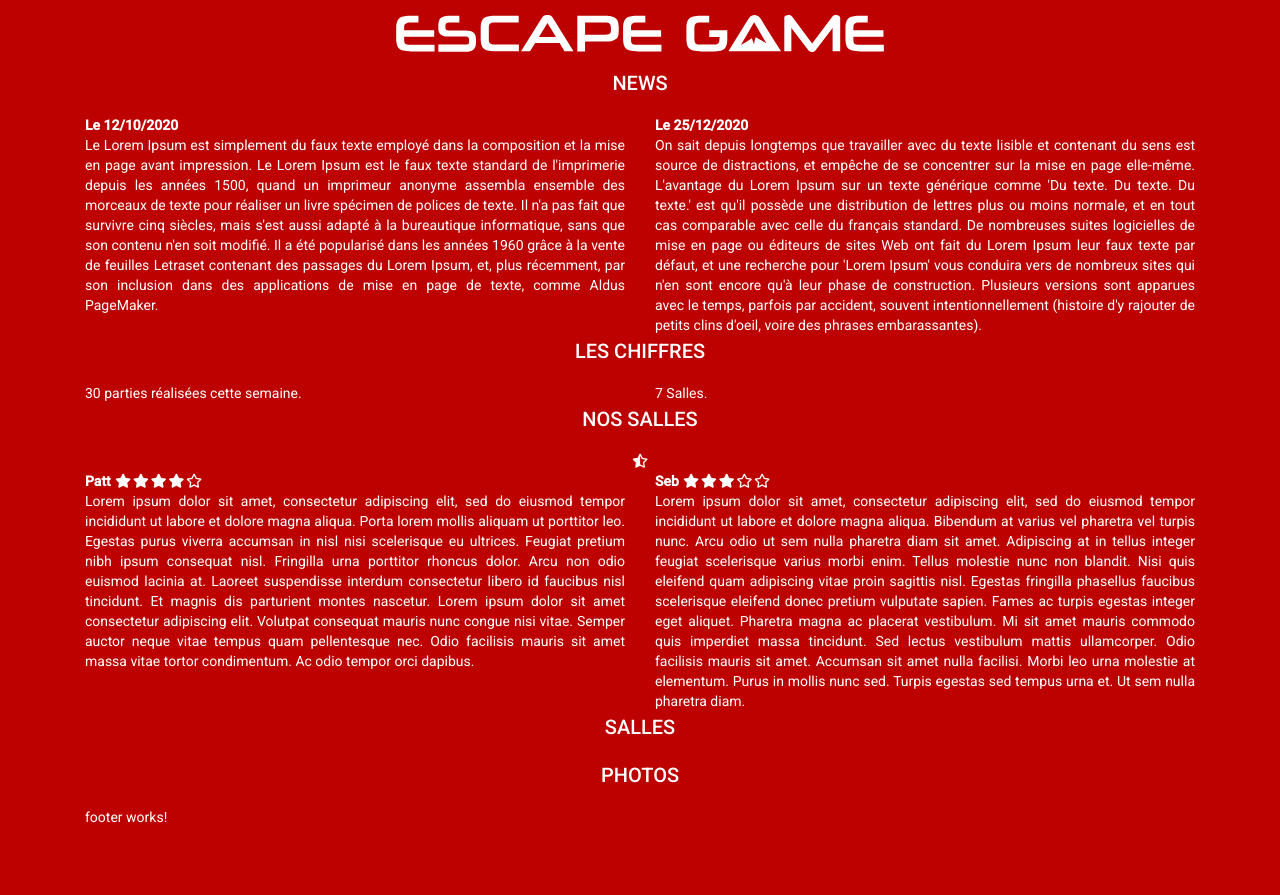
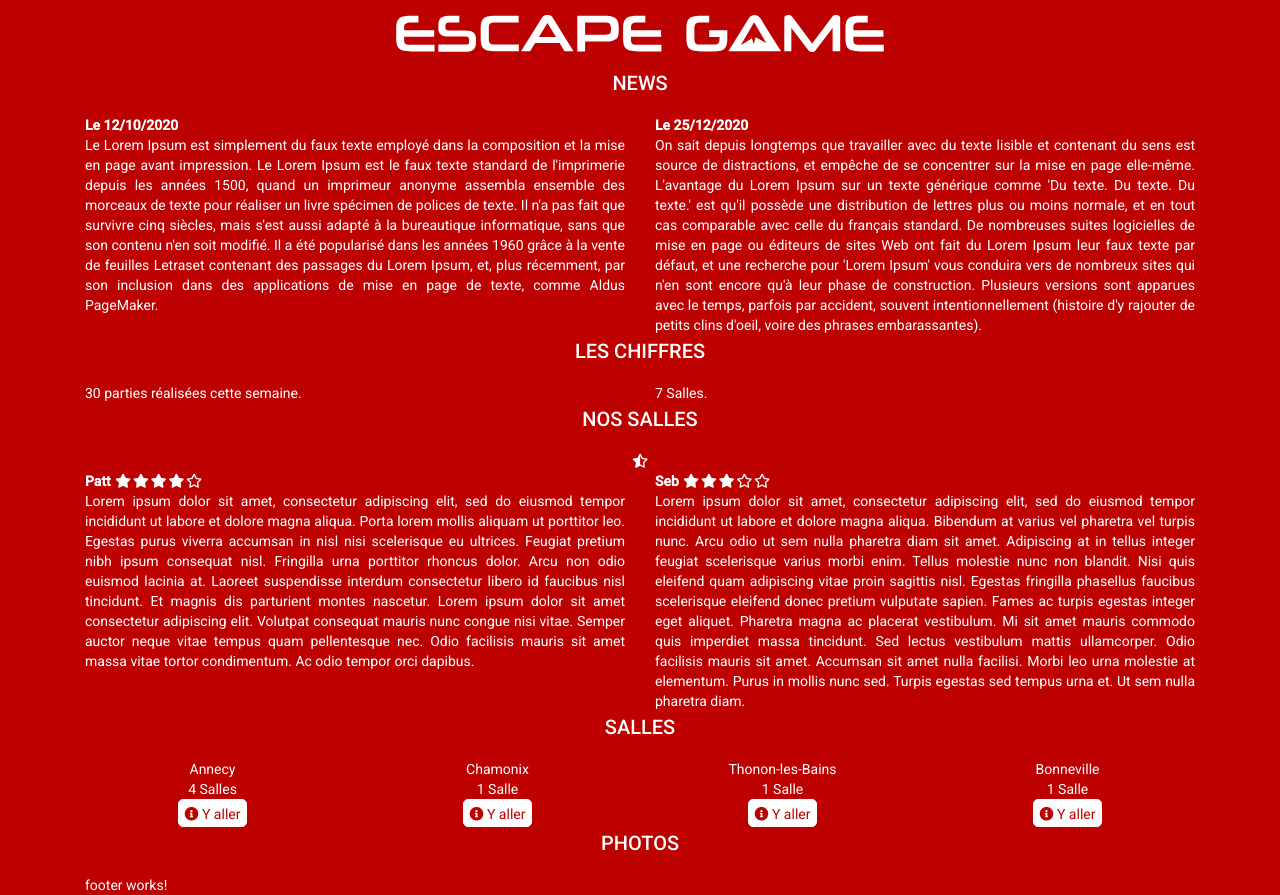
Before and after one commit to ClemDuss/PPE4_Site_Vitrine_Escape_Game, an Angular app: page / in a window 1280 px wide. Before the commit the page ends 827 px from the top, so only its background shows below. Built offline with nearby package versions, Linux system fonts and the light colour scheme.

Commit message:
rooms ended

```diff
--- a/src/app/view/home/rooms/rooms.component.css
+++ b/src/app/view/home/rooms/rooms.component.css
@@ -0,0 +1,13 @@
+button{
+    background-color: white;
+    color: #bd0000;
+    border: 1px solid white;
+    border-radius: 5px;
+    padding: 4px 6px 2px;
+    transition: ease 0.2s all;
+}
+
+button:hover{
+    color: white;
+    background-color: #bd0000;
+}
--- a/src/app/view/home/rooms/rooms.component.html
+++ b/src/app/view/home/rooms/rooms.component.html
@@ -1 +1,13 @@
 <h2 class="text-center text-uppercase">{{ title }}</h2>
+<div class="row">
+    <div class="col-md-3 text-center" *ngFor="let room of roomsList">
+        <div>{{ room.nomVille }}</div>
+        <ng-template [ngIf]="room.nbSalles > 1" [ngIfElse]="onlyOneRoom">
+            <div>{{ room.nbSalles }} Salles</div>
+        </ng-template>
+        <ng-template #onlyOneRoom>
+            <div>{{ room.nbSalles }} Salle</div>
+        </ng-template>
+        <button><i class="fas fa-info-circle"></i> Y aller</button>
+    </div>
+</div>
--- a/src/app/view/home/rooms/rooms.component.ts
+++ b/src/app/view/home/rooms/rooms.component.ts
@@ -1,4 +1,16 @@
 import { Component, OnInit } from '@angular/core';
+
+interface roomsFormat {
+  nomVille: string;
+  nbSalles: number;
+}
+
+const rooms: roomsFormat[] = [
+  {nomVille: 'Annecy', nbSalles: 4},
+  {nomVille: 'Chamonix', nbSalles: 1},
+  {nomVille: 'Thonon-les-Bains', nbSalles: 1},
+  {nomVille: 'Bonneville', nbSalles: 1},
+]
 
 @Component({
   selector: 'app-rooms',
@@ -8,6 +20,8 @@ import { Component, OnInit } from '@angular/core';
 export class RoomsComponent implements OnInit {
   public title:string = 'Salles';
 
+  public roomsList: roomsFormat[] = rooms;
+
   constructor() { }
 
   ngOnInit(): void {
```
